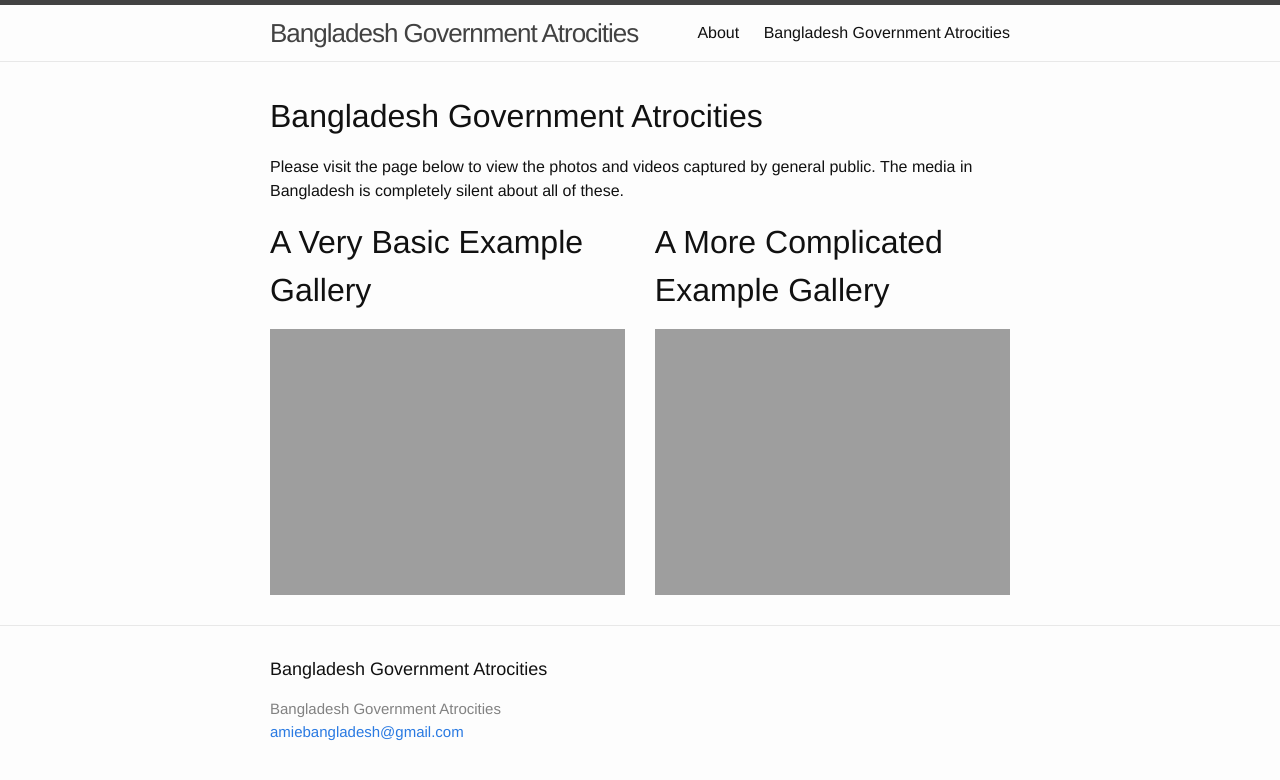
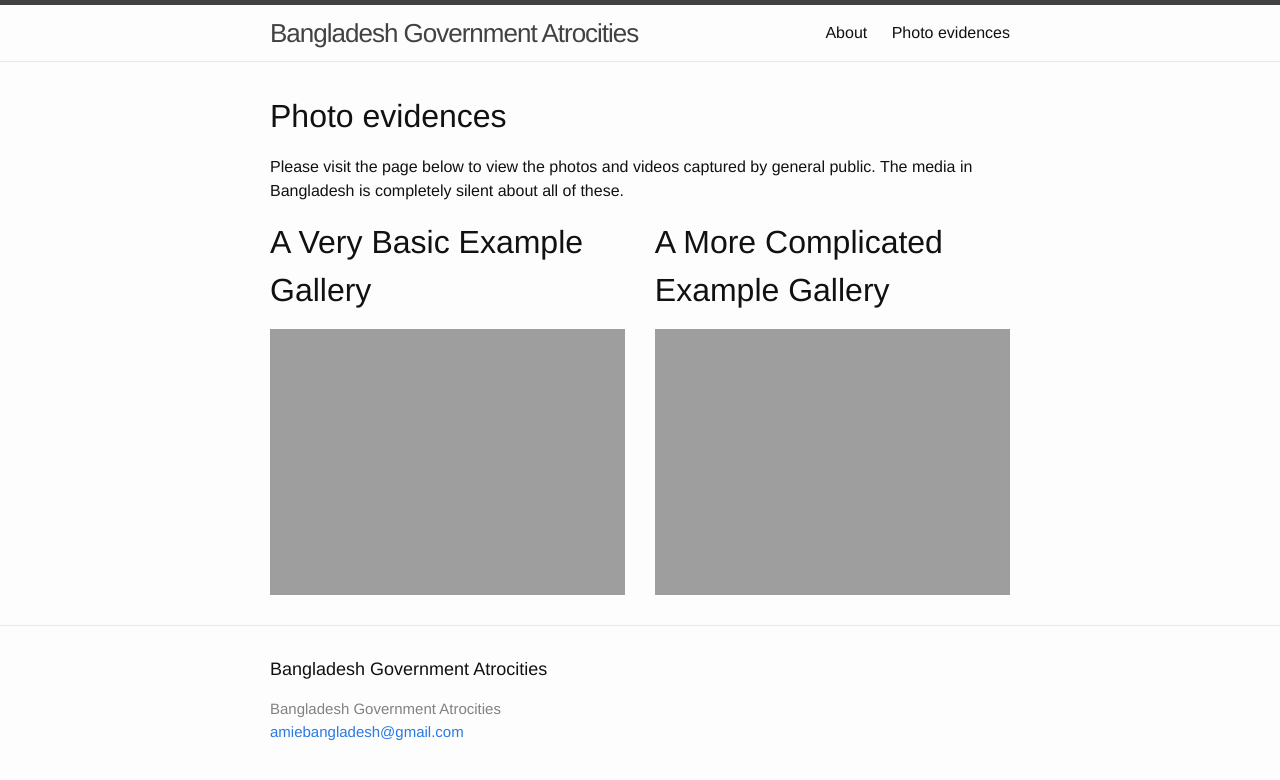
Before and after one commit to amiebangladesh/amiebangladesh.github.io, a Jekyll site: the page built from photography/index.html, in a window 1280 px wide. Shown: the top 780 px of the page. Built offline with Jekyll 4.4.1, drawn with Linux system fonts in a browser that asks for light colours.

Commit message:
Update index.html

```diff
--- a/photography/index.html
+++ b/photography/index.html
@@ -1,6 +1,6 @@
 ---
 layout: default
-title: Bangladesh Government Atrocities
+title: Photo evidences
 permalink: /photography/
 ---
 
```
